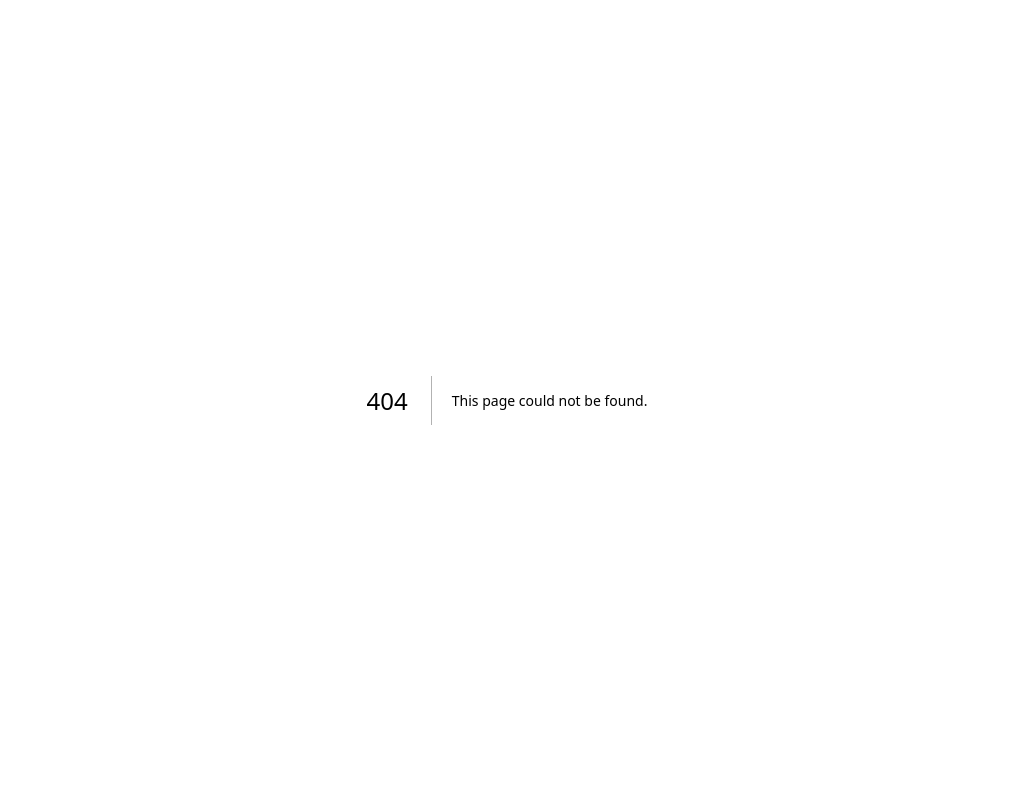
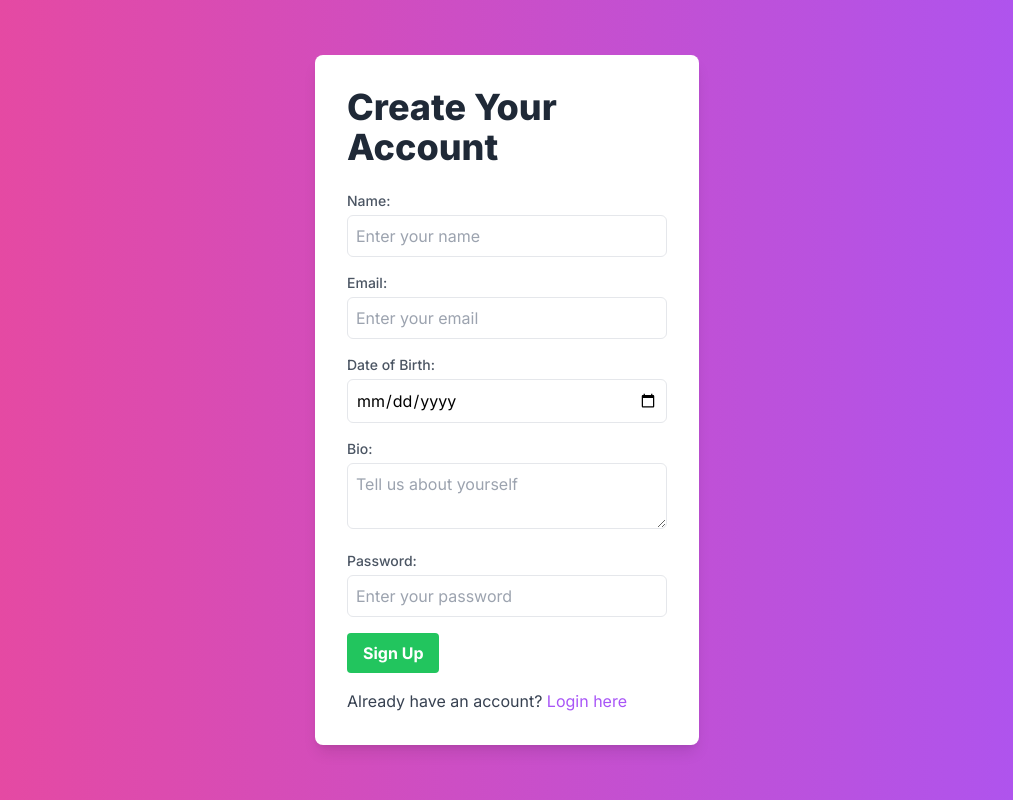
Before and after one commit to Praveenkumar5048/TweetHub, a Next.js app in the folder Frontend/: page /auth/register in a window 1280 px wide. Before the commit this address had no page. Shown: the whole page, without its empty margins (133-1146 px from the left). Built offline with nearby package versions, Linux system fonts and the light colour scheme.

Commit message:
login and signup page frontend work is don

```diff
--- /dev/null
+++ b/Frontend/app/auth/login/page.js
@@ -0,0 +1,60 @@
+"use client";
+import { useState } from 'react';
+import Link from 'next/link';
+
+// Import necessary modules and dependencies
+
+const Login = () => {
+    const [email, setEmail] = useState('');
+    const [password, setPassword] = useState('');
+
+    const handleLogin = (e) => {
+      e.preventDefault();
+      // Implement your login logic here using 'email' and 'password'
+      console.log('Logging in with:', email, password);
+    };
+
+    return (
+      <div className="flex h-screen items-center justify-center bg-gradient-to-r from-purple-500 to-pink-500">
+        <div className="bg-white p-8 rounded-lg shadow-lg w-96">
+          <h1 className="text-4xl font-extrabold text-gray-800 mb-6">Social Media App</h1>
+          <form className="space-y-4" onSubmit={handleLogin}>
+            <div>
+              <label className="block text-sm font-medium text-gray-600">Email:</label>
+              <input
+                type="email"
+                className="mt-1 p-2 border rounded-md w-full focus:outline-none focus:ring focus:border-blue-300"
+                placeholder="Enter your email"
+                value={email}
+                onChange={(e) => setEmail(e.target.value)}
+              />
+            </div>
+            <div>
+              <label className="block text-sm font-medium text-gray-600">Password:</label>
+              <input
+                type="password"
+                className="mt-1 p-2 border rounded-md w-full focus:outline-none focus:ring focus:border-blue-300"
+                placeholder="Enter your password"
+                value={password}
+                onChange={(e) => setPassword(e.target.value)}
+              />
+            </div>
+            <button
+              type="submit"
+              className="bg-blue-500 hover:bg-blue-600 text-white font-bold py-2 px-4 rounded transition duration-300 focus:outline-none focus:ring focus:border-blue-300"
+            >
+              Login
+            </button>
+          </form>
+          <p className="mt-4 text-gray-700">
+            Don't have an account?{' '}
+            <Link href="/auth/register" className="text-purple-500 hover:underline">
+              Sign up here
+            </Link>
+          </p>
+        </div>
+      </div>
+    );
+  };
+
+  export default Login;
--- /dev/null
+++ b/Frontend/app/auth/register/page.js
@@ -0,0 +1,91 @@
+"use client";
+import { useState } from 'react';
+import Link from 'next/link';
+
+// Import necessary modules and dependencies
+
+const Signup = () => {
+    const [name, setName] = useState('');
+    const [email, setEmail] = useState('');
+    const [password, setPassword] = useState('');
+    const [dob, setDob] = useState('');
+    const [bio, setBio] = useState('');
+
+    const handleSignup = (e) => {
+      e.preventDefault();
+      // Implement your signup logic here using 'name', 'email', 'dob', 'bio'
+      console.log('Signing up with:', name, email, dob, bio,password);
+    };
+
+    return (
+      <div className="flex h-screen items-center justify-center bg-gradient-to-r from-pink-500 to-purple-500">
+        <div className="bg-white p-8 rounded-lg shadow-lg w-96">
+          <h1 className="text-4xl font-extrabold text-gray-800 mb-6">Create Your Account</h1>
+          <form className="space-y-4" onSubmit={handleSignup}>
+            <div>
+              <label className="block text-sm font-medium text-gray-600">Name:</label>
+              <input
+                type="text"
+                className="mt-1 p-2 border rounded-md w-full focus:outline-none focus:ring focus:border-blue-300"
+                placeholder="Enter your name"
+                value={name}
+                onChange={(e) => setName(e.target.value)}
+              />
+            </div>
+            <div>
+              <label className="block text-sm font-medium text-gray-600">Email:</label>
+              <input
+                type="email"
+                className="mt-1 p-2 border rounded-md w-full focus:outline-none focus:ring focus:border-blue-300"
+                placeholder="Enter your email"
+                value={email}
+                onChange={(e) => setEmail(e.target.value)}
+              />
+            </div>
+            <div>
+              <label className="block text-sm font-medium text-gray-600">Date of Birth:</label>
+              <input
+                type="date"
+                className="mt-1 p-2 border rounded-md w-full focus:outline-none focus:ring focus:border-blue-300"
+                value={dob}
+                onChange={(e) => setDob(e.target.value)}
+              />
+            </div>
+            <div>
+              <label className="block text-sm font-medium text-gray-600">Bio:</label>
+              <textarea
+                className="mt-1 p-2 border rounded-md w-full focus:outline-none focus:ring focus:border-blue-300"
+                placeholder="Tell us about yourself"
+                value={bio}
+                onChange={(e) => setBio(e.target.value)}
+              ></textarea>
+            </div>
+            <div>
+              <label className="block text-sm font-medium text-gray-600">Password:</label>
+              <input
+                type="password"
+                className="mt-1 p-2 border rounded-md w-full focus:outline-none focus:ring focus:border-blue-300"
+                placeholder="Enter your password"
+                value={password}
+                onChange={(e) => setPassword(e.target.value)}
+              />
+            </div>
+            <button
+              type="submit"
+              className="bg-green-500 hover:bg-green-600 text-white font-bold py-2 px-4 rounded transition duration-300 focus:outline-none focus:ring focus:border-blue-300"
+            >
+              Sign Up
+            </button>
+          </form>
+          <p className="mt-4 text-gray-700">
+            Already have an account?{' '}
+            <Link href="/auth/login" className="text-purple-500 hover:underline">
+              Login here
+            </Link>
+          </p>
+        </div>
+      </div>
+    );
+  };
+
+  export default Signup;
--- /dev/null
+++ b/Frontend/app/home/page.js
@@ -0,0 +1,9 @@
+import Homepage from "@/components/Homepage/Homepage";
+
+export default function Home() {
+  return (
+    <div class="bg-black text-white">
+      <Homepage/>
+    </div>
+  );
+}
--- a/Frontend/app/layout.js
+++ b/Frontend/app/layout.js
@@ -4,8 +4,8 @@ import "./globals.css";
 const inter = Inter({ subsets: ["latin"] });
 
 export const metadata = {
-  title: "Create Next App",
-  description: "Generated by create next app",
+  title: "Tweethub",
+  description: "tweethub social media app",
 };
 
 export default function RootLayout({ children }) {
--- a/Frontend/app/page.js
+++ b/Frontend/app/page.js
@@ -1,3 +1,4 @@
+/*
 import Homepage from "@/components/Homepage/Homepage";
 
 export default function Home() {
@@ -7,3 +8,26 @@ export default function Home() {
     </div>
   );
 }
+*/
+
+import Link from 'next/link';
+
+function Home() {
+  return (
+    <div className="flex h-screen justify-center items-center bg-gray-100">
+      <div className="text-center">
+        <h1 className="text-4xl font-bold mb-6">Welcome to My Awesome App</h1>
+        <div className="space-x-4">
+          <Link href="/auth/login" className="bg-blue-500 hover:bg-blue-700 text-white font-bold py-2 px-4 rounded transition duration-300">
+              Login
+          </Link>
+          <Link href="/auth/register" className="bg-green-500 hover:bg-green-700 text-white font-bold py-2 px-4 rounded transition duration-300">
+              Signup
+          </Link>
+        </div>
+      </div>
+    </div>
+  );
+}
+
+export default Home;
--- a/Frontend/package.json
+++ b/Frontend/package.json
@@ -14,7 +14,8 @@
     "@mui/icons-material": "^5.15.9",
     "next": "14.1.0",
     "react": "^18",
-    "react-dom": "^18"
+    "react-dom": "^18",
+    "react-router-dom": "^6.22.1"
   },
   "devDependencies": {
     "autoprefixer": "^10.0.1",
```
Also changed, not shown: 1 other file (tests, documents, lock files or other folders).
